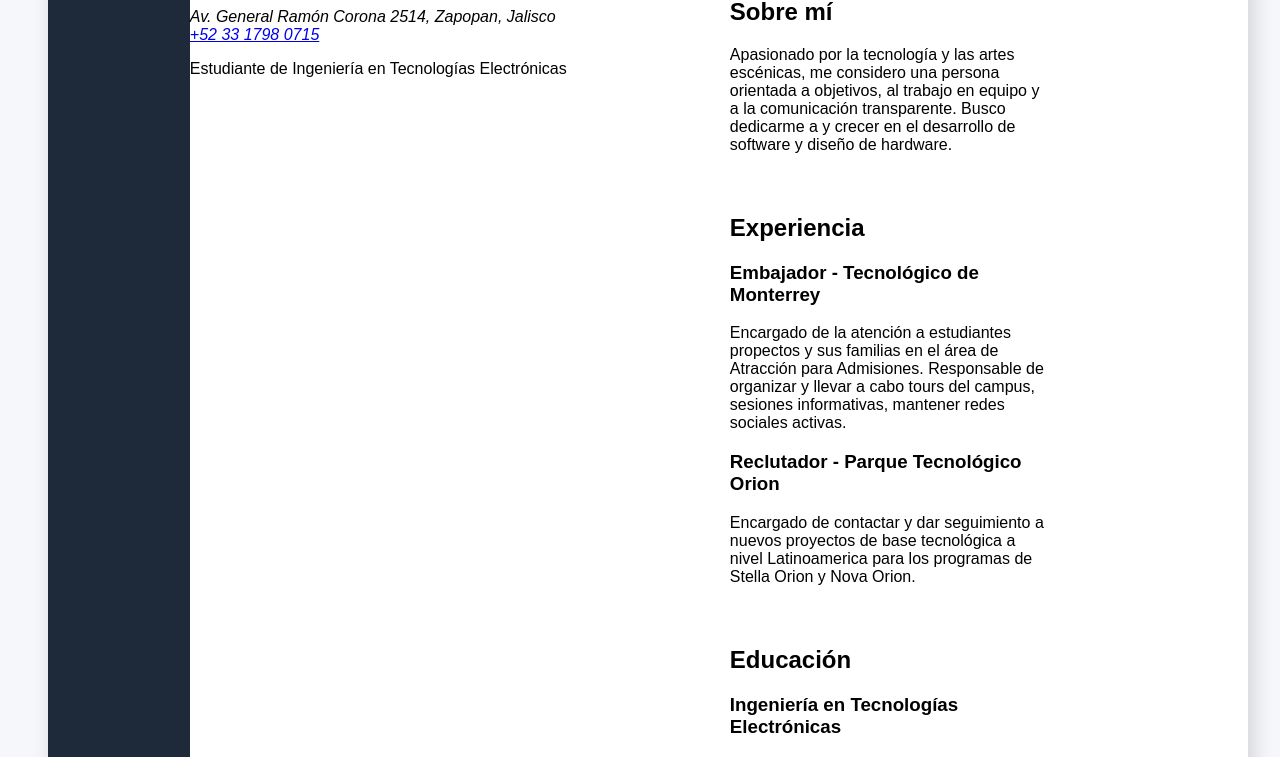
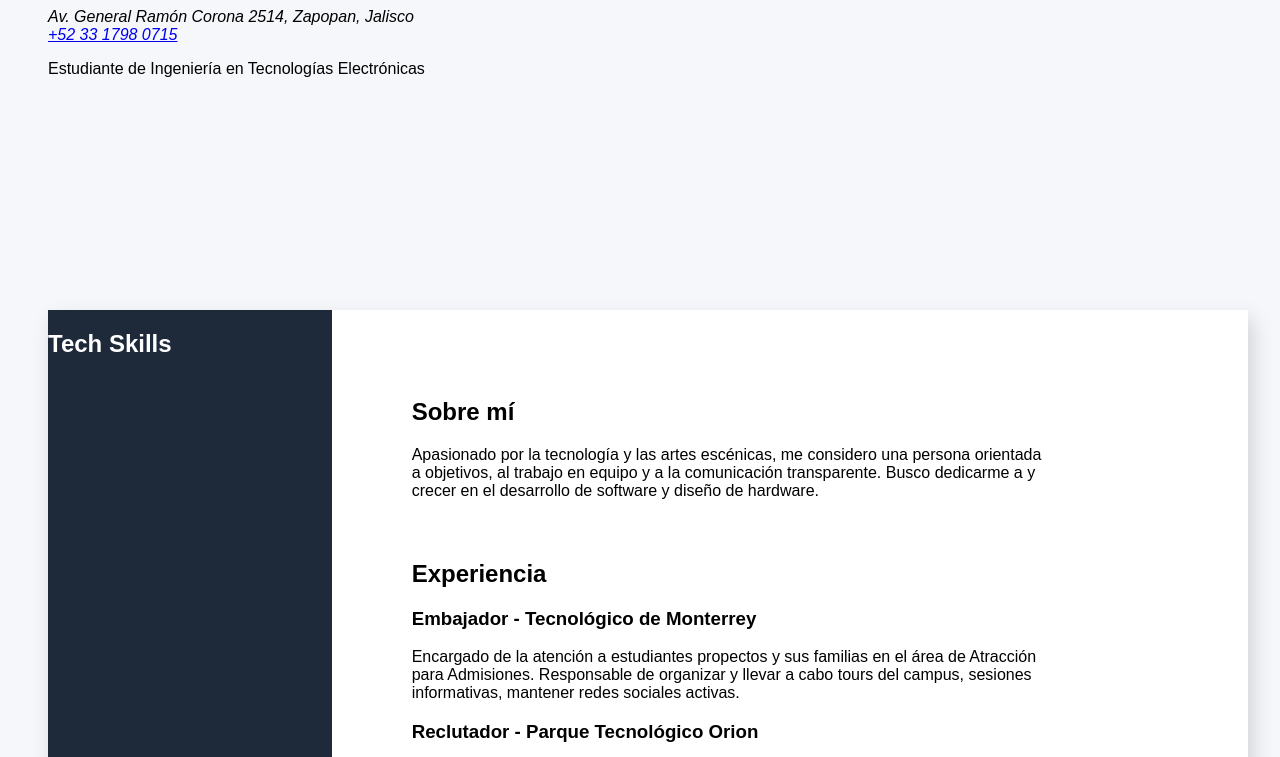
Before and after one commit to jcag0398/TC2026, a plain HTML site: page Lab2/cv.html in a window 1280 px wide. Shown: the part 138-895 px from the top of the page. Drawn offline with Linux system fonts and the light colour scheme.

Commit message:
more changes

```diff
--- a/Lab2/cv.html
+++ b/Lab2/cv.html
@@ -6,8 +6,8 @@
     </head>
 
     <body>
-    <div class="container">
-        <header>
+    <div class="main-container">
+            <header class="top-side">
                 <img src="jc-photo.jpg" alt="profile picture">
                 <h1>Jean Carlo Álvarez Guerra</h1>
                 <address>Av. General Ramón Corona 2514, Zapopan, Jalisco</address>
@@ -15,6 +15,7 @@
                 <p>Estudiante de Ingeniería en Tecnologías Electrónicas</p>
             </header>
 
+        <div class="container">
             <div class="left-side">
                 <section class="subsection-body" id="tech-skills">
                     <h2 class="subsection-title">Tech Skills</h2>
@@ -61,5 +62,6 @@
 
             </div>
         </div>
+    </div>
     </body>
 </html>
--- a/Lab2/style.css
+++ b/Lab2/style.css
@@ -15,7 +15,7 @@ body{
 
 }
 
-header{
+.top-side{
     width:1200px;
     height: 400px;
 }
```
Lines whose indentation alone changed are shown as unchanged.
